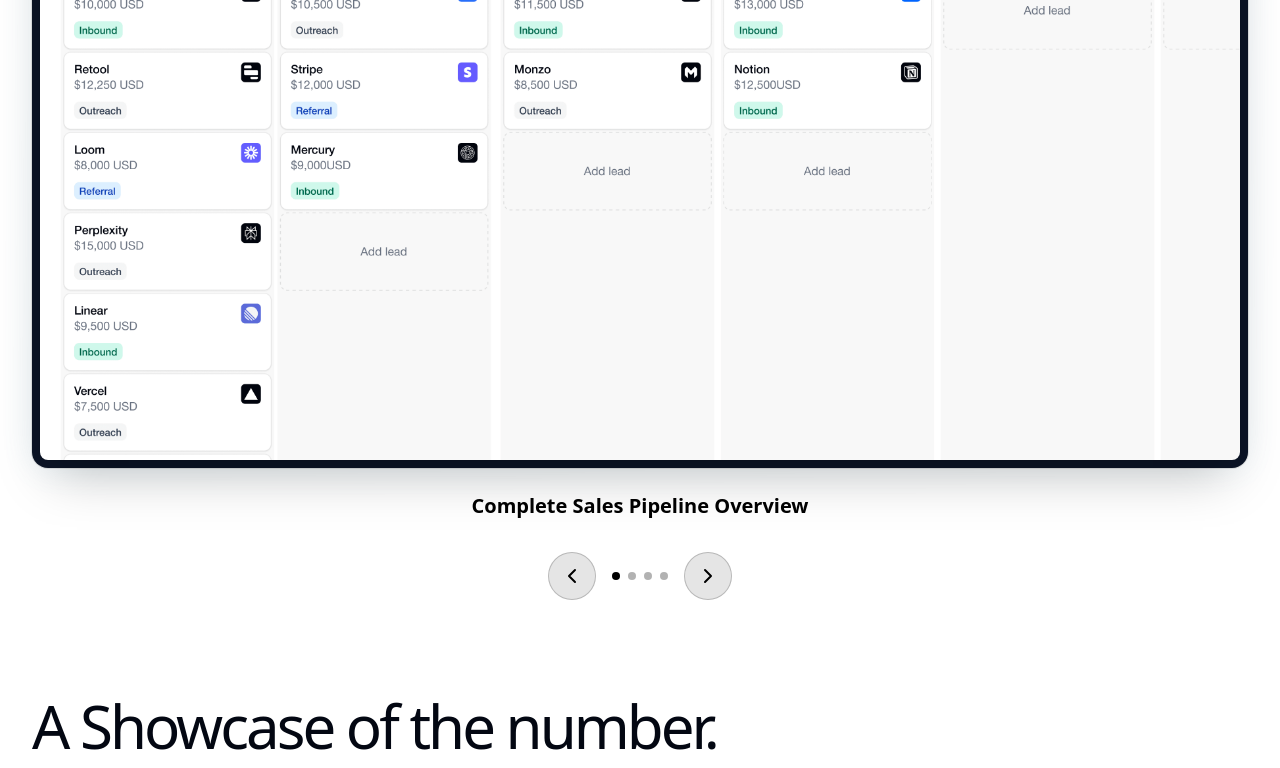
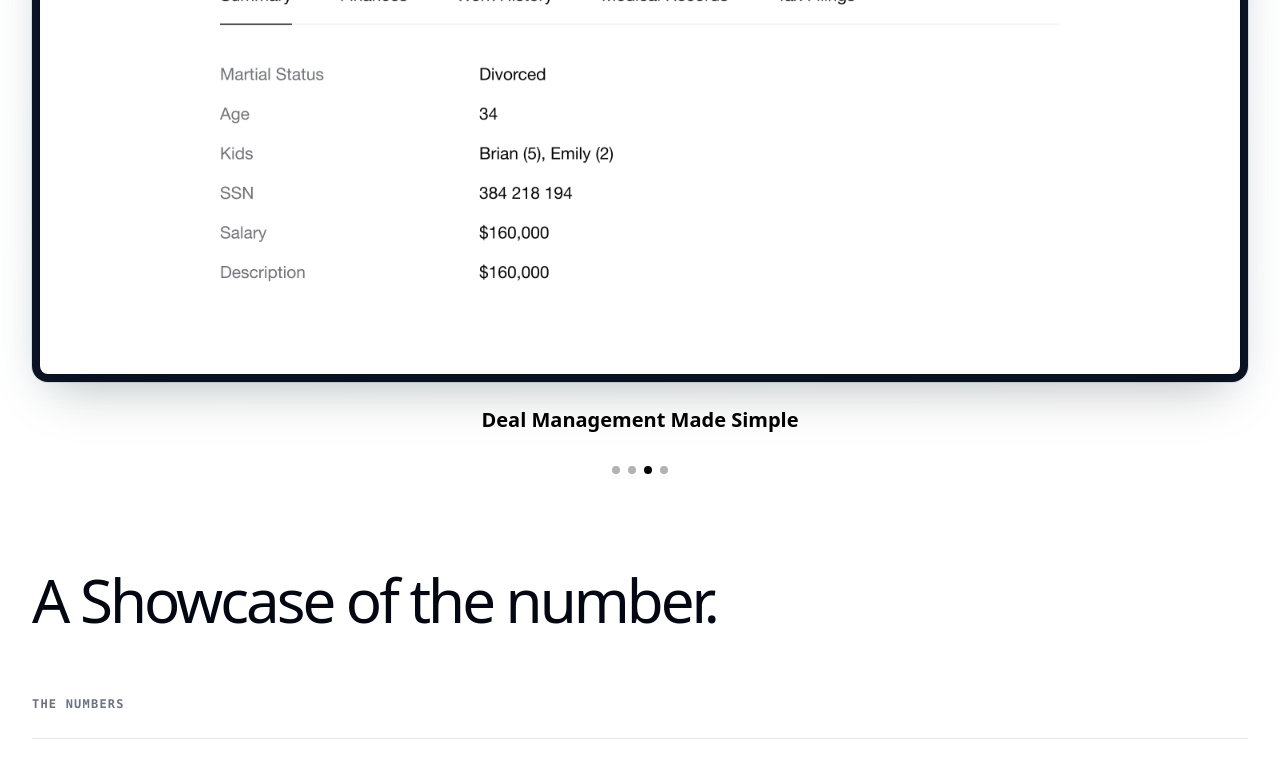
Before and after one commit to liz435/VIXII, a Next.js app: page / in a window 1280 px wide. Shown: the part 1626-2394 px from the top of the page. Built offline with nearby package versions, Linux system fonts and the light colour scheme; a web font is replaced by a local one.

Commit message:
rm sanity

```diff
--- a/src/components/feature-section-gallery.tsx
+++ b/src/components/feature-section-gallery.tsx
@@ -1,6 +1,6 @@
 "use client"
 
-import { useState } from "react"
+import { useState, useEffect } from "react"
 import { motion, AnimatePresence } from "framer-motion"
 import { ChevronLeft, ChevronRight } from "lucide-react"
 import { Container } from "@/components/container"
@@ -68,29 +68,23 @@
   totalImages,
   onPrevious,
   onNext,
+  onGoToIndex,
 }: {
   currentIndex: number
   totalImages: number
   onPrevious: () => void
   onNext: () => void
+  onGoToIndex: (index: number) => void
 }) {
   return (
     <div className="flex items-center justify-center gap-4 mt-8">
-      <button
-        onClick={onPrevious}
-        className="flex items-center justify-center w-12 h-12 rounded-full bg-black/10 backdrop-blur-sm border border-black/20 hover:bg-black/20 transition-colors"
-        aria-label="Previous image"
-      >
-        <ChevronLeft className="w-6 h-6 text-black" />
-      </button>
+
 
       <div className="flex gap-2">
         {Array.from({ length: totalImages }).map((_, index) => (
           <button
             key={index}
-            onClick={() => {
-              /* We'll handle this in the parent component */
-            }}
+            onClick={() => onGoToIndex(index)}
             className={`w-2 h-2 rounded-full transition-colors ${
               index === currentIndex ? "bg-black" : "bg-black/30 hover:bg-black/50"
             }`}
@@ -99,20 +93,26 @@
         ))}
       </div>
 
-      <button
-        onClick={onNext}
-        className="flex items-center justify-center w-12 h-12 rounded-full bg-black/10 backdrop-blur-sm border border-black/20 hover:bg-black/20 transition-colors"
-        aria-label="Next image"
-      >
-        <ChevronRight className="w-6 h-6 text-black" />
-      </button>
+
     </div>
   )
 }
 
 export function FeatureSectionG() {
   const [currentIndex, setCurrentIndex] = useState(0)
+  const [isHovered, setIsHovered] = useState(false)
   const currentScreenshot = screenshots[currentIndex]
+
+  // Auto-scroll functionality
+  useEffect(() => {
+    if (isHovered) return // Don't auto-scroll when user is hovering
+
+    const interval = setInterval(() => {
+      setCurrentIndex((prevIndex) => (prevIndex === screenshots.length - 1 ? 0 : prevIndex + 1))
+    }, 3000) // Change image every 4 seconds
+
+    return () => clearInterval(interval)
+  }, [isHovered])
 
   const goToPrevious = () => {
     setCurrentIndex((prevIndex) => (prevIndex === 0 ? screenshots.length - 1 : prevIndex - 1))
@@ -127,13 +127,14 @@
   }
 
   return (
-    <div className="overflow-hidden  bg-white">
+    <div className="overflow-hidden bg-white">
       <Container className="pb-24 pt-16">
         <div className="text-center">
           <Heading as="h2" className="max-w-3xl mx-auto text-black">
             A snapshot of your entire sales pipeline.
           </Heading>
 
+          <div onMouseEnter={() => setIsHovered(true)} onMouseLeave={() => setIsHovered(false)} className="mt-16">
             <AnimatePresence mode="wait">
               <motion.div
                 key={currentIndex}
@@ -141,7 +142,6 @@
                 animate={{ opacity: 1, y: 0 }}
                 exit={{ opacity: 0, y: -20 }}
                 transition={{ duration: 0.3 }}
-              className="mt-16"
               >
                 <Screenshot
                   width={1216}
@@ -167,7 +167,9 @@
               totalImages={screenshots.length}
               onPrevious={goToPrevious}
               onNext={goToNext}
+              onGoToIndex={goToIndex}
             />
+          </div>
         </div>
       </Container>
     </div>
```
Lines whose indentation alone changed are shown as unchanged.
